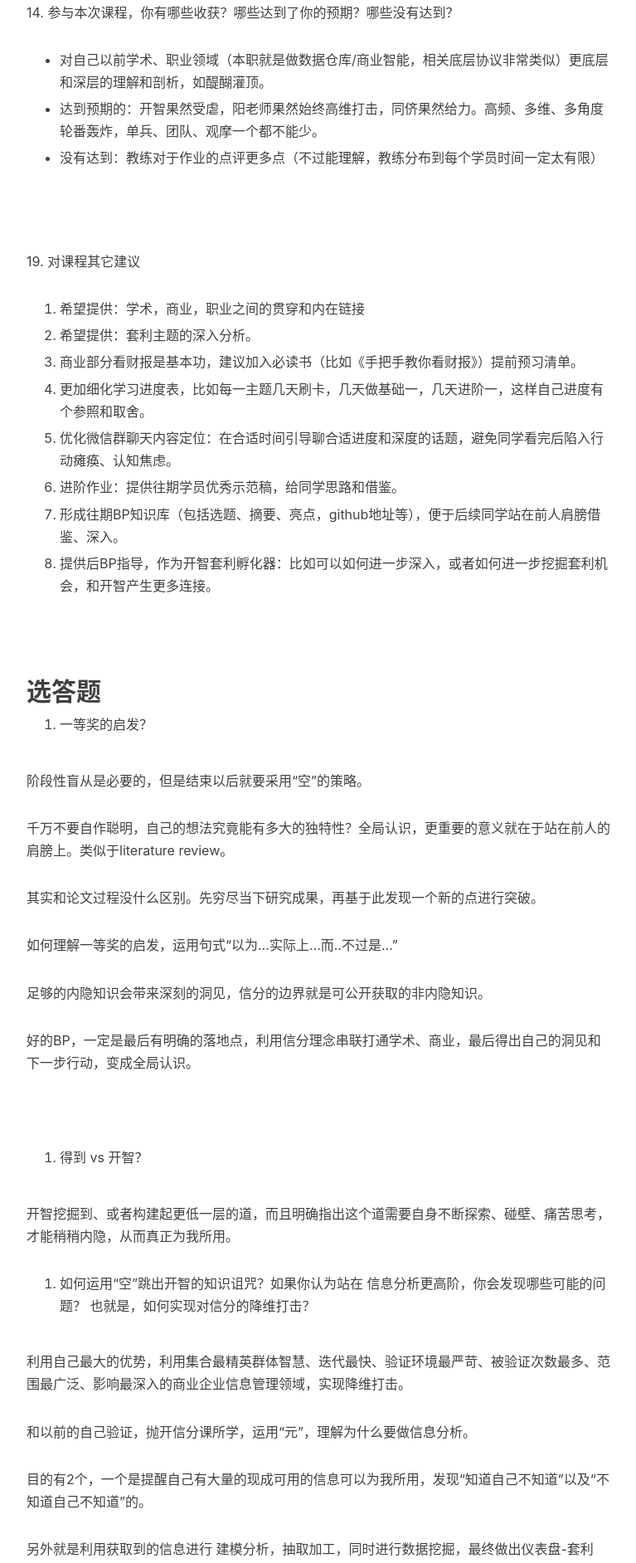
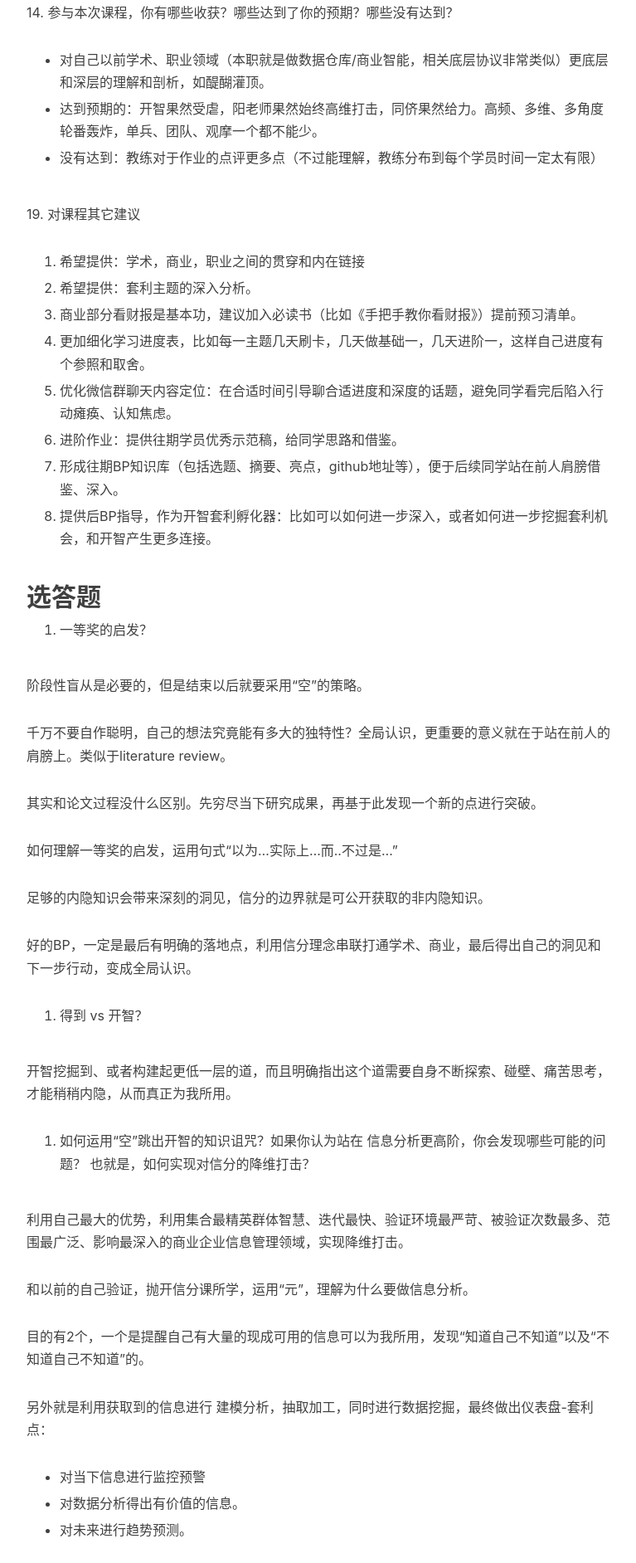
Before and after one commit to kiaorahao/hao.github.io, a Jekyll site: the page built from _posts/2019-02-02-IA003_review_all.md, in a window 1280 px wide. Shown: the part 568-2452 px from the top of the page at 83% size, without its empty margins (233-1000 px from the left). Built offline with Jekyll 4.4.1, drawn with Linux system fonts in a browser that asks for light colours; nearby versions of some CDN libraries; comment, search, counter and statistics services are not loaded.

Commit message:
Update 2019-02-02-IA003_review_all.md

```diff
--- a/_posts/2019-02-02-IA003_review_all.md
+++ b/_posts/2019-02-02-IA003_review_all.md
@@ -20,7 +20,6 @@ tags:
 - 达到预期的：开智果然受虐，阳老师果然始终高维打击，同侪果然给力。高频、多维、多角度轮番轰炸，单兵、团队、观摩一个都不能少。
 
 - 没有达到：教练对于作业的点评更多点（不过能理解，教练分布到每个学员时间一定太有限）
-
 <br>
 
 19\. 对课程其它建议
@@ -40,14 +39,9 @@ tags:
 7. 形成往期BP知识库（包括选题、摘要、亮点，github地址等），便于后续同学站在前人肩膀借鉴、深入。
 
 8. 提供后BP指导，作为开智套利孵化器：比如可以如何进一步深入，或者如何进一步挖掘套利机会，和开智产生更多连接。
-
 <br>
 
-
-
 ## 选答题
-
-
 
 1. 一等奖的启发？
 
@@ -62,12 +56,13 @@ tags:
 足够的内隐知识会带来深刻的洞见，信分的边界就是可公开获取的非内隐知识。
 
 好的BP，一定是最后有明确的落地点，利用信分理念串联打通学术、商业，最后得出自己的洞见和下一步行动，变成全局认识。
+<br>
 
-<br>
 2. 得到 vs 开智？
 
 开智挖掘到、或者构建起更低一层的道，而且明确指出这个道需要自身不断探索、碰壁、痛苦思考，才能稍稍内隐，从而真正为我所用。
 <br>
+
 3. 如何运用“空”跳出开智的知识诅咒？如果你认为站在 信息分析更高阶，你会发现哪些可能的问题？ 也就是，如何实现对信分的降维打击？
 
 利用自己最大的优势，利用集合最精英群体智慧、迭代最快、验证环境最严苛、被验证次数最多、范围最广泛、影响最深入的商业企业信息管理领域，实现降维打击。
@@ -84,12 +79,14 @@ tags:
 
 - 对未来进行趋势预测。
 <br>
+
 4. 如何将信息分析与自己的专业进行“交叉验证”？
 
 从没有如此深刻理解过OLTP(Online Transaction Processing)与OLAP(Online Analytical Processing)在现实中的映射。无论是通过任何方式记录，记账，扫码等，最终目的就是将尽可能多的物理世界的信息映射、输入到信息世界，这些信息就形成了“近物理世界”，然后就可以进行分析、挖掘，将信息转化成可以总结过去、影响当下、指导未来的有效知识，即信分课的所谓全局认识。
 
 SAP和开智信息分析就是企业信息管理系统和个人信息管理系统差别，这样对比理解，很多关节就打通了，通透了。
 <br>
+
 5. 每一行业都有"不能说的秘密"？那开智的是什么？
 
 个体成长和发展的路径， 从普通个体-->超级个体（人机结合）-->超级个体群（多人+AI等高阶算法）。
@@ -97,33 +94,30 @@ SAP和开智信息分析就是企业信息管理系统和个人信息管理系
 开智依赖于阳老这个超级IP，已经到了第二阶段的一个相对顶点。个人通过师从超级个体，借助工具思维，可以实现快速的成长，挖掘个人潜能，变成超级个体。下一个路径一定是得融入超级个体群，吸取群体智慧，躺着都能自动进化。而超级个体群的表现形式一定是公式化、产品化。
 
 从这个角度，企业管理软件无疑集合了当下最复杂形态、最激烈竞争、最多精英智慧的合集。“触动利益比触动灵魂还难”，那么，围绕着企业核心利益生成的智慧即是当下人类群体最高的生存智慧。
+<br>
 
-
-<br>
 6. 从看似漫长实则紧凑的7周课程周期有什么启发？
 
 告诉你，现实就是这么残酷，永远等不到你说的“将来有时间了。。。”“等我准备好了。。。”，你永远会有多件事情要并行做，永远会有各种意外发生。在这有限的时间里，为了完成作业，你不得不逼问自己“什么更重要？” ，这样就逼着你去不得不更加关注课程反复强调的更底层的、元认知的东西，也就是两个高阶模型、元反空、时空变量，然后在实践策略中重点践行重要的策略。
 
 同样道理，如果想做个真正好的BP，也需要这样想“什么更重要”？ 阳老师提供的一系列内容里，什么是最底层的“道”的东西，怎么一句话来概括这个：贯通于以人为本的学术、商业、职业主题的高阶模型、元认知方法（元反空、时空选择论）及相应的实践策略。那么基于这个“道”更上一层的，应该是基于各主题的开源协作框架，再上一层就是基于此发现的各种主题的套利模型，再上一层就是套利模型的落地实践。
 <br>
+
 7. 如何一句话形容信分？
 
 包含学术、商业、职业主题，通过全局认识和交叉验证2大高阶模型进行数据质量和效率控制，采用多种实践策略指导分层的数据加载、过滤、建模的个人公开信息决策支持系统。
+<br>
 
-
-<br>
 8. 我对信分有何建议？
 
 - 如何充分利用校友资源？ 比如进行人才梯队建设，通过BP进行项目孵化等。
 
 - 如何保证课程结束后依然保持一定热度？比如建立开智信分超级校友群（所有同学在一个群，不必分群）；或者在github开智组织展开后课程活动，比如每日一问等活动，同学们可以继续展开学习、讨论等；或者由同学、教练牵头的清单整理活动持续跟进，比如仁冲教练的999个微信清单，chrome extention awesome清单等。
+<br>
 
+9. 如何思考自己将构建的4个核心维度？
+<br>
 
-<br>
-9. 如何思考自己将构建的4个核心维度？
-
-
-<br>
 10. 相对于商业，纯学术有没有什么局限性？
 
 商业更贴近真实博弈的社会生活，更多维度、更繁杂，纯学术为了便于研究和快速收敛，会有很多假设，图尔敏模型的限制项，要基于特定的模型和试验场景，如何将这些学术内容转化为生产力、为我所用，也需要很大的智慧和落地能力。或者可以做个这个假设，根本的学术上可用于商业化的“道”就这么多，但是如何灵活运用到解决实际问题，却是需要长期现实的磨炼和不断穷举的变通。
```
